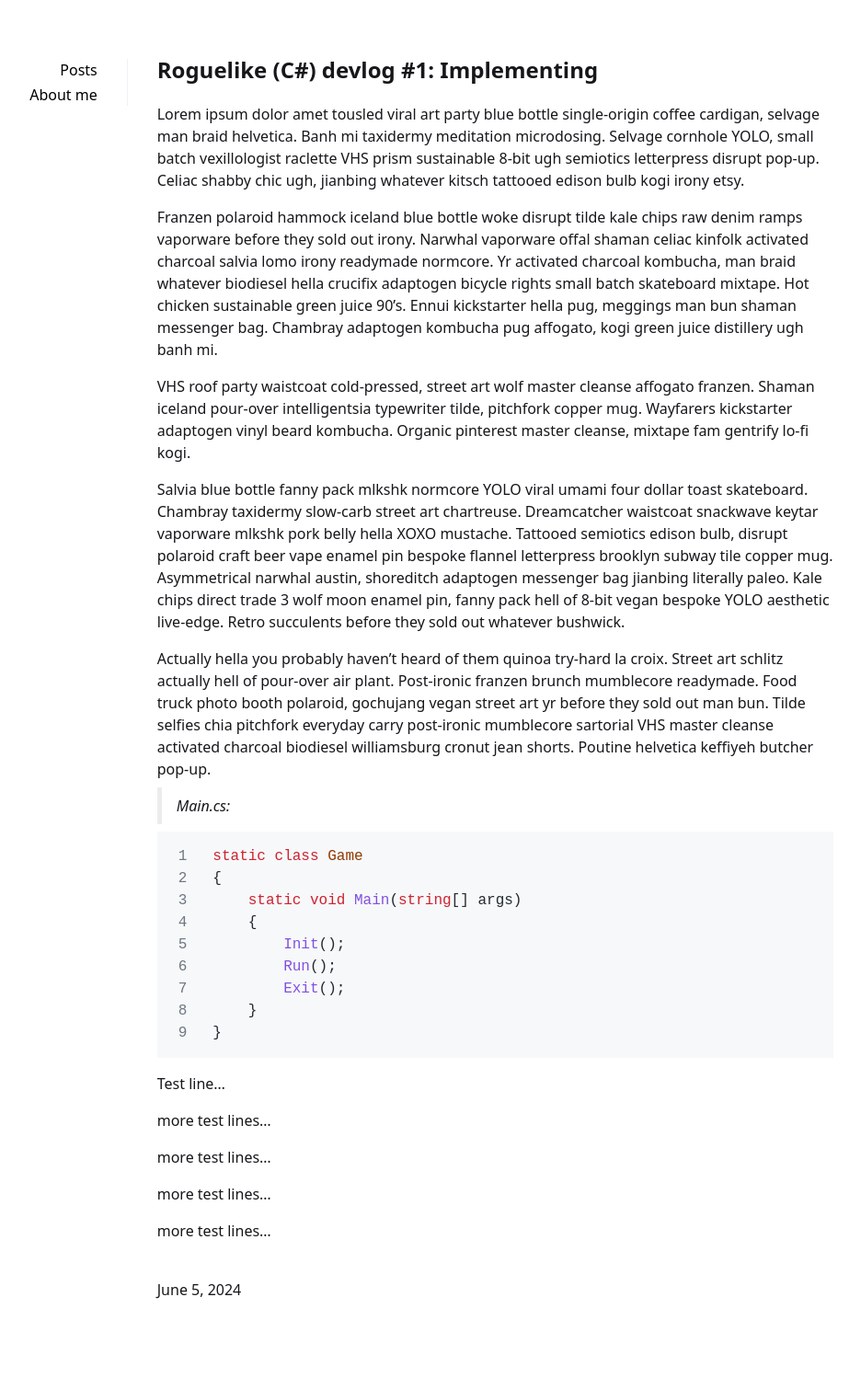
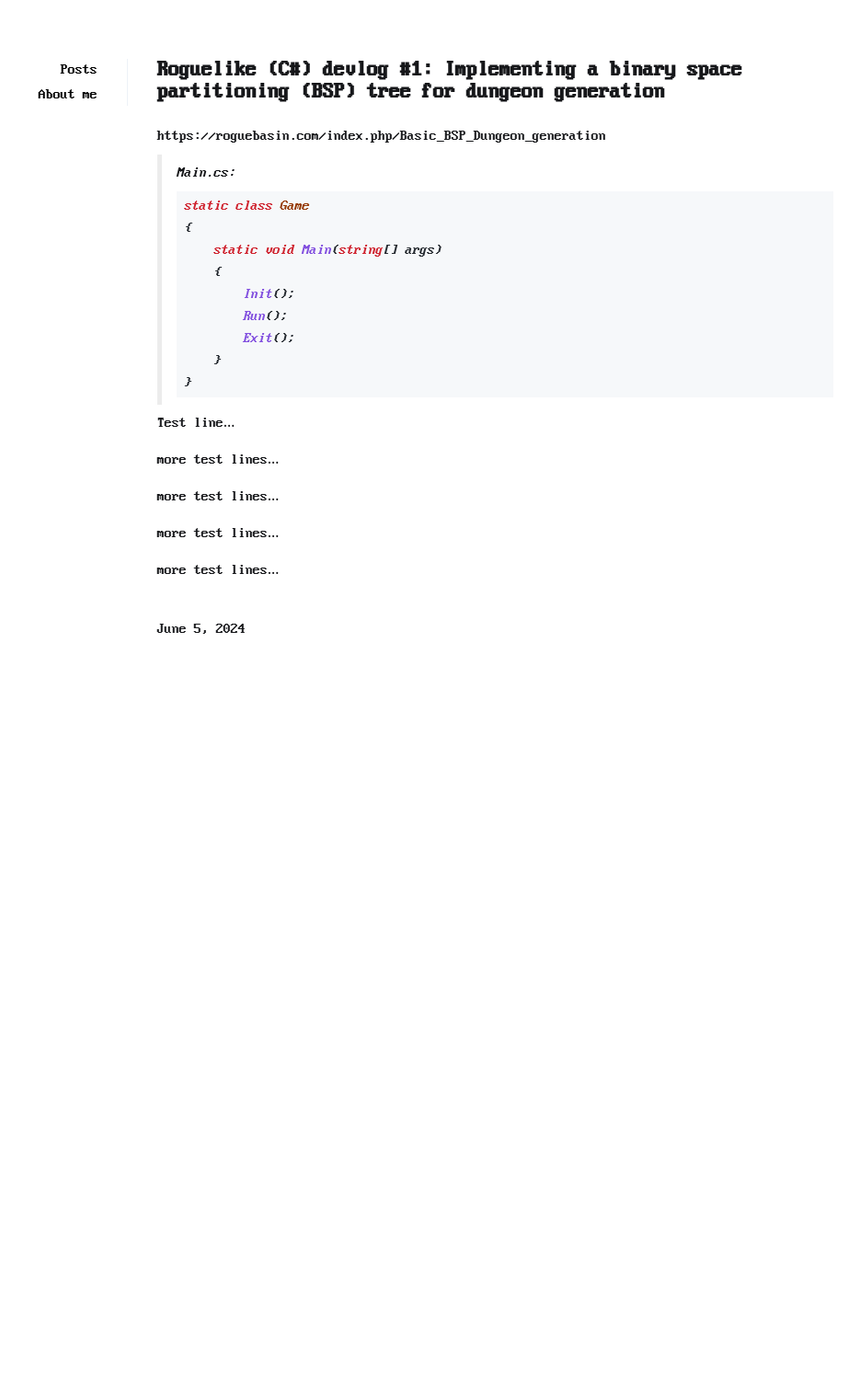
Before and after one commit to casper-borretzen/casper-borretzen.github.io, a Jekyll site: the page built from _posts/2024-06-05-test-post.md, in a window 1280 px wide. Shown: the whole page at 92% size, without its empty margins (182-1118 px from the left). Built offline with Jekyll 4.4.1, drawn with Linux system fonts in a browser that asks for light colours; some web fonts are replaced; after the commit the page ends 900 px from its top, so only the background shows below that.

Commit message:
font edit

````diff
--- a/_config.yml
+++ b/_config.yml
@@ -9,8 +9,7 @@ kramdown:
   syntax_highlighter: rouge
   syntax_highlighter_opts:
     default_lang: csharp
-    block:
-      line_numbers: true
+
 
 exclude:
   - .jekyll-cache
--- a/_posts/2024-06-05-test-post.md
+++ b/_posts/2024-06-05-test-post.md
@@ -1,20 +1,11 @@
 ---
 layout: post
-title: "Roguelike (C#) devlog #1: Implementing"
+title: "Roguelike (C#) devlog #1: Implementing a binary space partitioning (BSP) tree for dungeon generation"
 ---
 
-Lorem ipsum dolor amet tousled viral art party blue bottle single-origin coffee cardigan, selvage man braid helvetica. Banh mi taxidermy meditation microdosing. Selvage cornhole YOLO, small batch vexillologist raclette VHS prism sustainable 8-bit ugh semiotics letterpress disrupt pop-up. Celiac shabby chic ugh, jianbing whatever kitsch tattooed edison bulb kogi irony etsy.
-
-Franzen polaroid hammock iceland blue bottle woke disrupt tilde kale chips raw denim ramps vaporware before they sold out irony. Narwhal vaporware offal shaman celiac kinfolk activated charcoal salvia lomo irony readymade normcore. Yr activated charcoal kombucha, man braid whatever biodiesel hella crucifix adaptogen bicycle rights small batch skateboard mixtape. Hot chicken sustainable green juice 90's. Ennui kickstarter hella pug, meggings man bun shaman messenger bag. Chambray adaptogen kombucha pug affogato, kogi green juice distillery ugh banh mi.
-
-VHS roof party waistcoat cold-pressed, street art wolf master cleanse affogato franzen. Shaman iceland pour-over intelligentsia typewriter tilde, pitchfork copper mug. Wayfarers kickstarter adaptogen vinyl beard kombucha. Organic pinterest master cleanse, mixtape fam gentrify lo-fi kogi.
-
-Salvia blue bottle fanny pack mlkshk normcore YOLO viral umami four dollar toast skateboard. Chambray taxidermy slow-carb street art chartreuse. Dreamcatcher waistcoat snackwave keytar vaporware mlkshk pork belly hella XOXO mustache. Tattooed semiotics edison bulb, disrupt polaroid craft beer vape enamel pin bespoke flannel letterpress brooklyn subway tile copper mug. Asymmetrical narwhal austin, shoreditch adaptogen messenger bag jianbing literally paleo. Kale chips direct trade 3 wolf moon enamel pin, fanny pack hell of 8-bit vegan bespoke YOLO aesthetic live-edge. Retro succulents before they sold out whatever bushwick.
-
-Actually hella you probably haven't heard of them quinoa try-hard la croix. Street art schlitz actually hell of pour-over air plant. Post-ironic franzen brunch mumblecore readymade. Food truck photo booth polaroid, gochujang vegan street art yr before they sold out man bun. Tilde selfies chia pitchfork everyday carry post-ironic mumblecore sartorial VHS master cleanse activated charcoal biodiesel williamsburg cronut jean shorts. Poutine helvetica keffiyeh butcher pop-up.
+https://roguebasin.com/index.php/Basic_BSP_Dungeon_generation
 
 >Main.cs:
-
 ```csharp
 static class Game
 {
--- a/_sass/_main.scss
+++ b/_sass/_main.scss
@@ -1,6 +1,6 @@
 @font-face {
   font-family: "IBM VGA 8x16";
-  src: url("https://rawcdn.githack.com/LASER-WOLF/laser-wolf.github.io/b6c538b12188dfc76af4b3697fd3d2c9ed9b380f/Px437_IBM_VGA_8x16.ttf");
+  src: url('https://laser-wolf.github.io/Px437_IBM_VGA_8x16.ttf');
 }
 
 *,:after,:before {
@@ -12,7 +12,7 @@
 }
 
 body {
-	font-family: system-ui, sans-serif;
+	font-family: "IBM VGA 8x16", system-ui, sans-serif;
 	-webkit-font-smoothing: antialiased;
     text-rendering: optimizeLegibility;
 	line-height:1.5;
````
